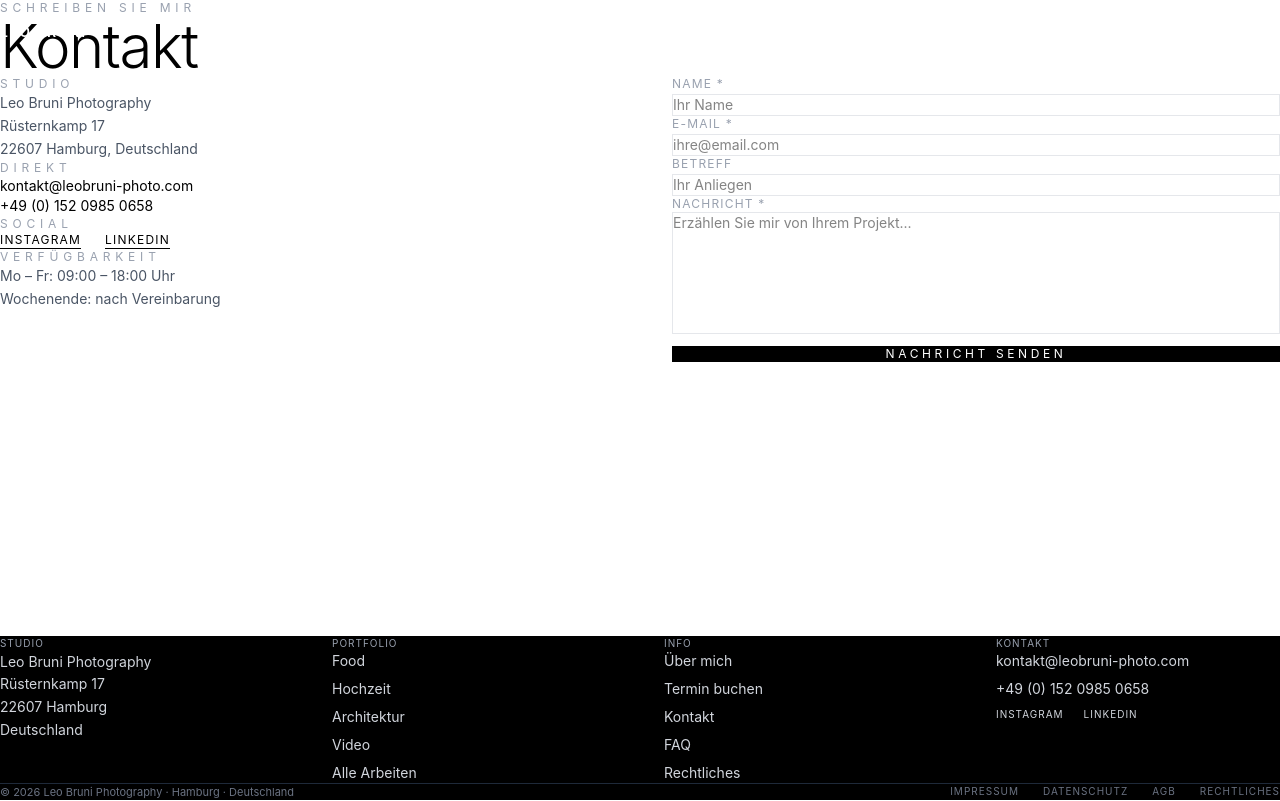
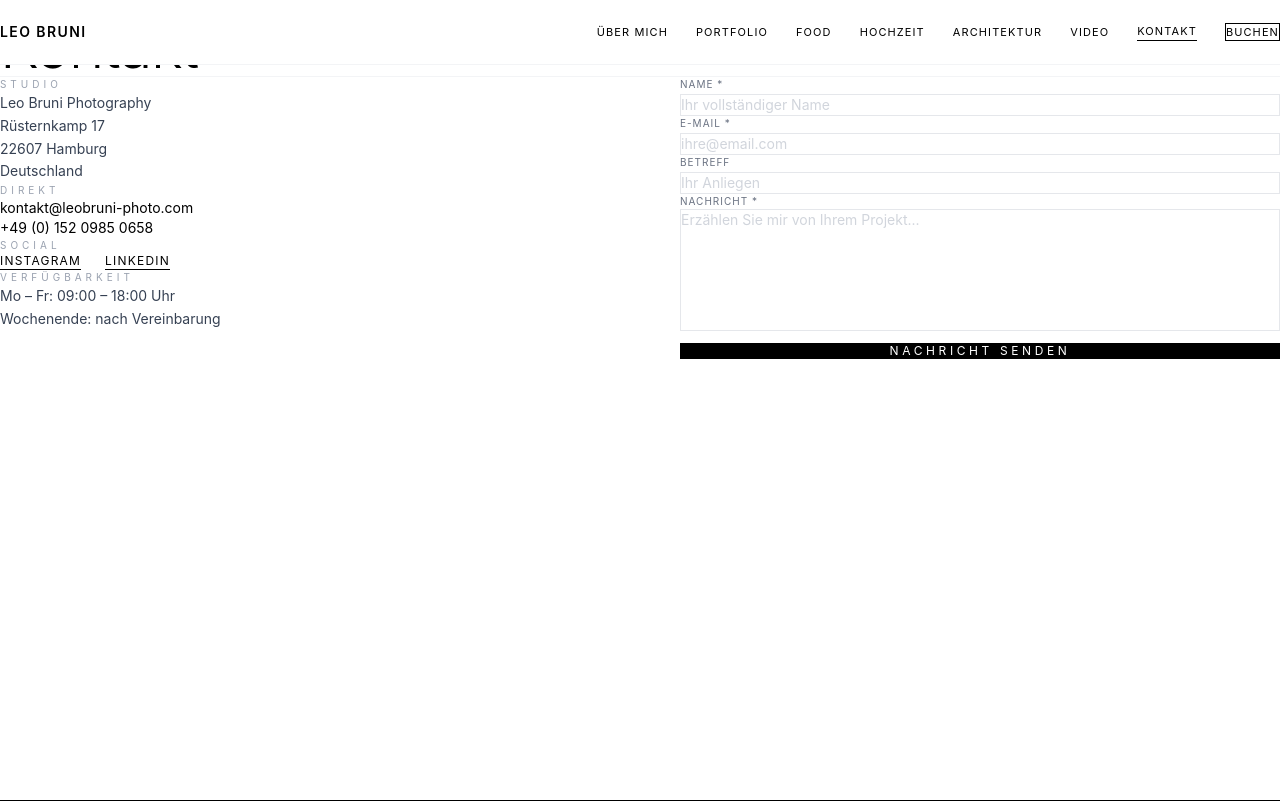
Before and after one commit to leobruni7/leo-bruni-photography, a Next.js app: page /kontakt in a window 1280 px wide. Shown: the top 801 px of the page. Built offline with nearby package versions, Linux system fonts and the light colour scheme.

Commit message:
fix: navbar color logic, gradients on heroes, text contrast on all pages

```diff
--- a/app/faq/page.tsx
+++ b/app/faq/page.tsx
@@ -84,7 +84,7 @@ export default function FAQPage() {
 
   return (
     <>
-      <section className="pt-24 sm:pt-32 pb-10 sm:pb-16 px-5 sm:px-8 lg:px-12 bg-white border-b border-gray-100">
+      <section className="pt-24 sm:pt-28 pb-10 sm:pb-14 px-5 sm:px-8 lg:px-12 bg-white border-b border-gray-100">
         <div className="max-w-3xl mx-auto text-center">
           <p className="text-[10px] sm:text-xs tracking-[0.4em] uppercase text-gray-400 mb-3 sm:mb-4">Häufige Fragen</p>
           <h1 className="text-3xl sm:text-4xl md:text-5xl lg:text-6xl font-light text-black tracking-tight mb-4">FAQ</h1>
--- a/app/kontakt/page.tsx
+++ b/app/kontakt/page.tsx
@@ -5,34 +5,31 @@ export default function KontaktPage() {
   const [form, setForm] = useState({ name: "", email: "", betreff: "", message: "" });
   const [sent, setSent] = useState(false);
 
-  const handleSubmit = (e: React.FormEvent) => {
-    e.preventDefault();
-    setSent(true);
-  };
-
   return (
-    <>
-      <section className="pt-32 pb-0 px-6 lg:px-12 bg-white">
+    <div className="bg-white min-h-screen">
+      <section className="pt-24 sm:pt-28 pb-6 px-5 sm:px-8 lg:px-12 border-b border-gray-100">
         <div className="max-w-7xl mx-auto">
-          <p className="text-xs tracking-[0.4em] uppercase text-gray-400 mb-4">Schreiben Sie mir</p>
-          <h1 className="text-4xl md:text-6xl font-light text-black tracking-tight">Kontakt</h1>
+          <p className="text-[10px] sm:text-xs tracking-[0.4em] uppercase text-gray-400 mb-3">Schreiben Sie mir</p>
+          <h1 className="text-3xl sm:text-5xl md:text-6xl font-light text-black tracking-tight">Kontakt</h1>
         </div>
       </section>
 
-      <section className="bg-white py-16 px-6 lg:px-12">
-        <div className="max-w-7xl mx-auto grid grid-cols-1 lg:grid-cols-2 gap-16">
+      <section className="py-12 sm:py-16 px-5 sm:px-8 lg:px-12">
+        <div className="max-w-7xl mx-auto grid grid-cols-1 lg:grid-cols-2 gap-12 lg:gap-20">
+
           {/* Info */}
-          <div className="space-y-12">
+          <div className="space-y-10">
             <div>
-              <p className="text-xs tracking-[0.4em] uppercase text-gray-400 mb-4">Studio</p>
-              <p className="text-sm text-gray-600 leading-relaxed">
+              <p className="text-[10px] tracking-[0.4em] uppercase text-gray-400 mb-3">Studio</p>
+              <p className="text-sm text-gray-700 leading-relaxed">
                 Leo Bruni Photography<br />
                 Rüsternkamp 17<br />
-                22607 Hamburg, Deutschland
+                22607 Hamburg<br />
+                Deutschland
               </p>
             </div>
             <div>
-              <p className="text-xs tracking-[0.4em] uppercase text-gray-400 mb-4">Direkt</p>
+              <p className="text-[10px] tracking-[0.4em] uppercase text-gray-400 mb-3">Direkt</p>
               <div className="space-y-2">
                 <a href="mailto:kontakt@leobruni-photo.com" className="block text-sm text-black hover:text-gray-500 transition-colors">
                   kontakt@leobruni-photo.com
@@ -43,19 +40,15 @@ export default function KontaktPage() {
               </div>
             </div>
             <div>
-              <p className="text-xs tracking-[0.4em] uppercase text-gray-400 mb-4">Social</p>
+              <p className="text-[10px] tracking-[0.4em] uppercase text-gray-400 mb-3">Social</p>
               <div className="flex gap-6">
-                <a href="#" className="text-xs tracking-widest uppercase text-black hover:text-gray-500 transition-colors border-b border-current pb-0.5">
-                  Instagram
-                </a>
-                <a href="#" className="text-xs tracking-widest uppercase text-black hover:text-gray-500 transition-colors border-b border-current pb-0.5">
-                  LinkedIn
-                </a>
+                <a href="#" className="text-xs tracking-widest uppercase text-black hover:text-gray-400 transition-colors border-b border-black pb-0.5">Instagram</a>
+                <a href="#" className="text-xs tracking-widest uppercase text-black hover:text-gray-400 transition-colors border-b border-black pb-0.5">LinkedIn</a>
               </div>
             </div>
             <div>
-              <p className="text-xs tracking-[0.4em] uppercase text-gray-400 mb-4">Verfügbarkeit</p>
-              <p className="text-sm text-gray-600 leading-relaxed">
+              <p className="text-[10px] tracking-[0.4em] uppercase text-gray-400 mb-3">Verfügbarkeit</p>
+              <p className="text-sm text-gray-700 leading-relaxed">
                 Mo – Fr: 09:00 – 18:00 Uhr<br />
                 Wochenende: nach Vereinbarung
               </p>
@@ -64,7 +57,7 @@ export default function KontaktPage() {
 
           {/* Formular */}
           {sent ? (
-            <div className="flex items-center justify-center">
+            <div className="flex items-center justify-center py-16">
               <div className="text-center">
                 <div className="w-12 h-12 border border-black rounded-full flex items-center justify-center mx-auto mb-6">
                   <svg width="20" height="20" viewBox="0 0 20 20" fill="none">
@@ -76,51 +69,38 @@ export default function KontaktPage() {
               </div>
             </div>
           ) : (
-            <form onSubmit={handleSubmit} className="space-y-4">
+            <form onSubmit={(e) => { e.preventDefault(); setSent(true); }} className="space-y-5">
+              {[
+                { label: "Name *", key: "name", type: "text", placeholder: "Ihr vollständiger Name", required: true },
+                { label: "E-Mail *", key: "email", type: "email", placeholder: "ihre@email.com", required: true },
+                { label: "Betreff", key: "betreff", type: "text", placeholder: "Ihr Anliegen", required: false },
+              ].map(({ label, key, type, placeholder, required }) => (
+                <div key={key}>
+                  <label className="text-[10px] tracking-widest uppercase text-gray-500 block mb-2">{label}</label>
+                  <input
+                    required={required}
+                    type={type}
+                    value={form[key as keyof typeof form]}
+                    onChange={e => setForm(f => ({ ...f, [key]: e.target.value }))}
+                    className="w-full border border-gray-200 px-4 py-3 text-sm text-black placeholder-gray-300 focus:outline-none focus:border-black transition-colors bg-white"
+                    placeholder={placeholder}
+                  />
+                </div>
+              ))}
               <div>
-                <label className="text-xs tracking-widest uppercase text-gray-400 block mb-2">Name *</label>
-                <input
-                  required
-                  value={form.name}
-                  onChange={e => setForm(f => ({ ...f, name: e.target.value }))}
-                  className="w-full border border-gray-200 px-4 py-3 text-sm focus:outline-none focus:border-black transition-colors"
-                  placeholder="Ihr Name"
-                />
-              </div>
-              <div>
-                <label className="text-xs tracking-widest uppercase text-gray-400 block mb-2">E-Mail *</label>
-                <input
-                  required
-                  type="email"
-                  value={form.email}
-                  onChange={e => setForm(f => ({ ...f, email: e.target.value }))}
-                  className="w-full border border-gray-200 px-4 py-3 text-sm focus:outline-none focus:border-black transition-colors"
-                  placeholder="ihre@email.com"
-                />
-              </div>
-              <div>
-                <label className="text-xs tracking-widest uppercase text-gray-400 block mb-2">Betreff</label>
-                <input
-                  value={form.betreff}
-                  onChange={e => setForm(f => ({ ...f, betreff: e.target.value }))}
-                  className="w-full border border-gray-200 px-4 py-3 text-sm focus:outline-none focus:border-black transition-colors"
-                  placeholder="Ihr Anliegen"
-                />
-              </div>
-              <div>
-                <label className="text-xs tracking-widest uppercase text-gray-400 block mb-2">Nachricht *</label>
+                <label className="text-[10px] tracking-widest uppercase text-gray-500 block mb-2">Nachricht *</label>
                 <textarea
                   required
                   rows={6}
                   value={form.message}
                   onChange={e => setForm(f => ({ ...f, message: e.target.value }))}
-                  className="w-full border border-gray-200 px-4 py-3 text-sm focus:outline-none focus:border-black transition-colors resize-none"
+                  className="w-full border border-gray-200 px-4 py-3 text-sm text-black placeholder-gray-300 focus:outline-none focus:border-black transition-colors resize-none bg-white"
                   placeholder="Erzählen Sie mir von Ihrem Projekt..."
                 />
               </div>
               <button
                 type="submit"
-                className="w-full bg-black text-white text-xs tracking-[0.3em] uppercase py-4 hover:bg-gray-800 transition-colors mt-2"
+                className="w-full bg-black text-white text-xs tracking-[0.3em] uppercase py-4 hover:bg-gray-800 transition-colors"
               >
                 Nachricht senden
               </button>
@@ -128,6 +108,6 @@ export default function KontaktPage() {
           )}
         </div>
       </section>
-    </>
+    </div>
   );
 }
--- a/app/portfolio/video/page.tsx
+++ b/app/portfolio/video/page.tsx
@@ -30,7 +30,7 @@ const videos = [
 export default function VideoPage() {
   return (
     <>
-      <section className="relative pt-40 pb-20 px-6 lg:px-12 bg-black">
+      <section className="relative pt-28 sm:pt-36 pb-16 sm:pb-20 px-5 sm:px-8 lg:px-12 bg-black">
         <div className="max-w-7xl mx-auto">
           <p className="text-xs tracking-[0.4em] uppercase text-gray-500 mb-4">Bewegtbild</p>
           <h1 className="text-5xl md:text-7xl font-light text-white tracking-tight">Video</h1>
--- a/app/rechtliches/page.tsx
+++ b/app/rechtliches/page.tsx
@@ -30,7 +30,7 @@ const sections = [
 export default function RechtlichesPage() {
   return (
     <>
-      <section className="pt-24 sm:pt-32 pb-10 sm:pb-16 px-5 sm:px-8 lg:px-12 bg-white border-b border-gray-100">
+      <section className="pt-24 sm:pt-28 pb-10 sm:pb-14 px-5 sm:px-8 lg:px-12 bg-white border-b border-gray-100">
         <div className="max-w-3xl mx-auto text-center">
           <p className="text-[10px] sm:text-xs tracking-[0.4em] uppercase text-gray-400 mb-3 sm:mb-4">Transparenz</p>
           <h1 className="text-3xl sm:text-4xl md:text-5xl lg:text-6xl font-light text-black tracking-tight mb-4">Rechtliches</h1>
--- a/components/Navbar.tsx
+++ b/components/Navbar.tsx
@@ -15,10 +15,23 @@ const navLinks = [
   { href: "/kontakt", label: "Kontakt" },
 ];
 
+// Nur diese Seiten haben einen dunklen Hero → transparente Navbar erlaubt
+const HERO_PAGES = [
+  "/",
+  "/portfolio/food",
+  "/portfolio/hochzeit",
+  "/portfolio/architektur",
+  "/portfolio/video",
+  "/ueber-mich",
+];
+
 export default function Navbar() {
   const [scrolled, setScrolled] = useState(false);
   const [open, setOpen] = useState(false);
   const pathname = usePathname();
+
+  const isHeroPage = HERO_PAGES.includes(pathname);
+  const isDark = isHeroPage && !scrolled && !open;
 
   useEffect(() => {
     const onScroll = () => setScrolled(window.scrollY > 40);
@@ -26,27 +39,32 @@ export default function Navbar() {
     return () => window.removeEventListener("scroll", onScroll);
   }, []);
 
-  useEffect(() => setOpen(false), [pathname]);
+  useEffect(() => {
+    setOpen(false);
+    setScrolled(false);
+  }, [pathname]);
 
   return (
     <header
-      className={`fixed top-0 left-0 right-0 z-50 transition-all duration-500 ${
-        scrolled || open
-          ? "bg-white/98 backdrop-blur-md border-b border-gray-100"
-          : "bg-transparent"
+      className={`fixed top-0 left-0 right-0 z-50 transition-all duration-400 ${
+        isDark
+          ? "bg-transparent"
+          : "bg-white border-b border-gray-100"
       }`}
     >
       <div className="max-w-7xl mx-auto px-5 sm:px-8 lg:px-12 flex items-center justify-between h-14 sm:h-16">
+
+        {/* Logo */}
         <Link
           href="/"
           className={`text-xs sm:text-sm font-semibold tracking-widest uppercase transition-colors duration-300 ${
-            scrolled || open ? "text-black" : "text-white"
+            isDark ? "text-white" : "text-black"
           }`}
         >
           Leo Bruni
         </Link>
 
-        {/* Desktop — nur die wichtigsten Links */}
+        {/* Desktop Nav */}
         <nav className="hidden lg:flex items-center gap-5 xl:gap-7">
           {[
             { href: "/ueber-mich", label: "Über mich" },
@@ -61,7 +79,7 @@ export default function Navbar() {
               key={link.href}
               href={link.href}
               className={`text-[11px] tracking-widest uppercase transition-colors duration-300 hover:opacity-50 ${
-                scrolled ? "text-black" : "text-white"
+                isDark ? "text-white" : "text-black"
               } ${pathname === link.href ? "border-b border-current pb-0.5" : ""}`}
             >
               {link.label}
@@ -69,20 +87,20 @@ export default function Navbar() {
           ))}
           <Link
             href="/buchen"
-            className={`text-[11px] tracking-widest uppercase px-4 py-2 transition-all duration-300 ${
-              scrolled
-                ? "bg-black text-white hover:bg-gray-800"
-                : "border border-white text-white hover:bg-white hover:text-black"
+            className={`text-[11px] tracking-widest uppercase px-4 py-2 border transition-all duration-300 ${
+              isDark
+                ? "border-white text-white hover:bg-white hover:text-black"
+                : "border-black text-black hover:bg-black hover:text-white"
             }`}
           >
             Buchen
           </Link>
         </nav>
 
-        {/* Mobile/Tablet */}
+        {/* Mobile/Tablet Button */}
         <button
           className={`lg:hidden p-2 transition-colors duration-300 ${
-            scrolled || open ? "text-black" : "text-white"
+            isDark ? "text-white" : "text-black"
           }`}
           onClick={() => setOpen(!open)}
           aria-label="Menü"
@@ -91,7 +109,7 @@ export default function Navbar() {
         </button>
       </div>
 
-      {/* Mobile Menu */}
+      {/* Mobile Menu — immer weißer Hintergrund */}
       {open && (
         <div className="lg:hidden bg-white border-t border-gray-100 px-5 sm:px-8 pb-8 pt-6 flex flex-col gap-5">
           {navLinks.map((link) => (
@@ -105,7 +123,7 @@ export default function Navbar() {
               {link.label}
             </Link>
           ))}
-          <div className="pt-4 border-t border-gray-100 space-y-2">
+          <div className="pt-4 border-t border-gray-100 space-y-3">
             <Link href="/faq" className="block text-xs tracking-widest uppercase text-gray-400 hover:text-black transition-colors">FAQ</Link>
             <Link href="/rechtliches" className="block text-xs tracking-widest uppercase text-gray-400 hover:text-black transition-colors">Rechtliches</Link>
           </div>
```
Also changed, not shown: app/portfolio/page.tsx (+18 -12 lines), components/GalleryPage.tsx (+12 -11 lines).
